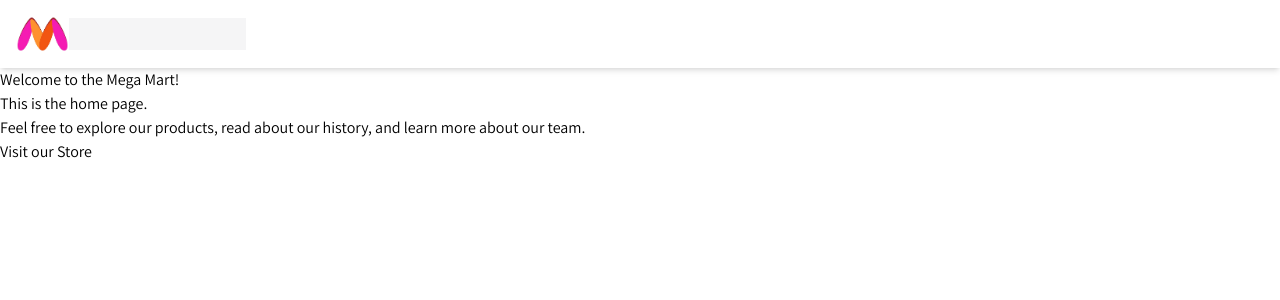
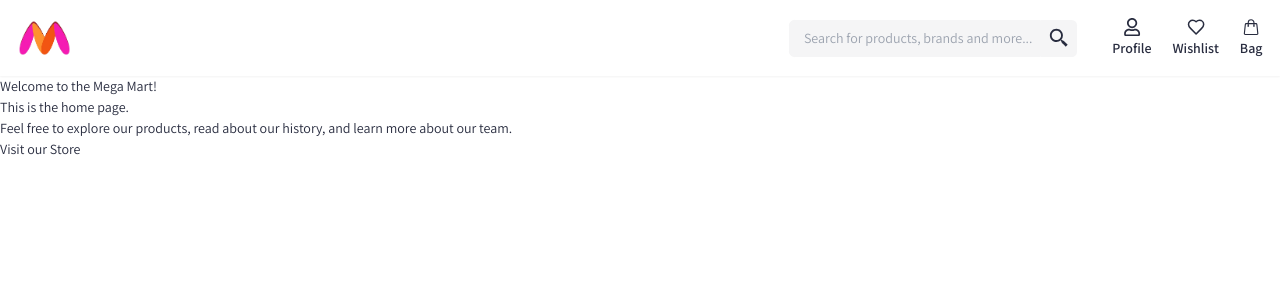
Before and after one commit to Siva-Tejaa/megamart-frontend, a React (Vite) app: page / in a window 1280 px wide. Shown: the top 300 px of the page. Built offline with nearby package versions, Linux system fonts and the light colour scheme.

Commit message:
header basic  navigation added

```diff
--- a/package.json
+++ b/package.json
@@ -11,6 +11,7 @@
   },
   "dependencies": {
     "@reduxjs/toolkit": "^2.2.6",
+    "classnames": "^2.5.1",
     "react": "^18.3.1",
     "react-dom": "^18.3.1",
     "react-icons": "^5.2.1",
--- a/src/App.css
+++ b/src/App.css
@@ -3,4 +3,7 @@
   padding: 0;
   box-sizing: border-box;
   font-family: "Assistant", sans-serif;
+  font-size: 14px;
+  color: #282c3f;
+  -webkit-font-smoothing: antialiased;
 }
--- a/src/App.jsx
+++ b/src/App.jsx
@@ -1,14 +1,19 @@
-import React from "react";
+import React, { Suspense } from "react";
 import "./App.css";
 
+//Fallback UI
+import FallbackUI from "./components/LoadingIndicator/FallbackUI";
+
 //Pages
-import HomePage from "./pages/HomePage";
+const HomePage = React.lazy(() => import("./pages/HomePage"));
 
 const App = () => {
   return (
-    <div>
-      <HomePage />
-    </div>
+    <Suspense fallback={<FallbackUI />}>
+      <div>
+        <HomePage />
+      </div>
+    </Suspense>
   );
 };
 
--- /dev/null
+++ b/src/assets/images/iconImports.jsx
@@ -0,0 +1,7 @@
+import { BiSearchAlt2 } from "react-icons/bi";
+
+import { FaRegUser } from "react-icons/fa";
+import { LuHeart } from "react-icons/lu";
+import { HiOutlineShoppingBag } from "react-icons/hi2";
+
+export { BiSearchAlt2, FaRegUser, LuHeart, HiOutlineShoppingBag };
--- a/src/assets/images/imageImports.jsx
+++ b/src/assets/images/imageImports.jsx
@@ -1,4 +1,4 @@
 //MEGA MART LOGO
 import MegaMartLogo from "./MegaMart.png";
 
-export const MegaMart = MegaMartLogo;
+export { MegaMartLogo };
--- a/src/components/Header.jsx
+++ b/src/components/Header.jsx
@@ -1,13 +1,68 @@
 import React from "react";
+import classNames from "classnames";
 
-import { MegaMart } from "../assets/images/imageImports.jsx";
+import { MegaMartLogo } from "../assets/images/imageImports.jsx";
+import { BiSearchAlt2 } from "../assets/images/iconImports.jsx";
+import { navItems, profileItems } from "../config/constants.jsx";
 
 const Header = () => {
   return (
-    <header className="bg-[#FFFFFF] p-4 shadow-md flex items-center">
-      <img src={MegaMart} alt="MegaMart Logo" className="w-[53px] h-[36px]" />
-      <div className="bg-[#F5F5F6]">
-        <input className="bg-[#F5F5F6] text-[#81858F] p-1" />
+    <header className="bg-[#FFFFFF] p-5 shadow-sm flex items-center justify-between">
+      <img
+        src={MegaMartLogo}
+        alt="MegaMart Logo"
+        className="w-[53px] h-[36px]"
+      />
+      <div className="flex items-center gap-10">
+        <div className=" flex items-center">
+          <input
+            type="text"
+            placeholder="Search for products, brands and more..."
+            className="bg-[#f5f5f6] outline-none leading-6 w-72 text-[#81858F] p-2 pl-4 border border-solid border-[#f5f5f6] rounded-l-md"
+          />
+          <button className="bg-[#F5F5F6] px-2 py-[7.4px] rounded-r-md text-[#717288]">
+            <BiSearchAlt2 style={{ fontSize: "1.6em", color: "#717288" }} />
+          </button>
+        </div>
+        <div className="flex items-center gap-6">
+          {navItems.map((nav) => (
+            <div
+              key={nav.id}
+              className={classNames(
+                "flex flex-col items-center gap-[2px] cursor-pointer",
+                nav.name === "Profile" && "group"
+              )}
+            >
+              {nav.icon}
+              <span
+                className={classNames(
+                  "font-semibold",
+                  nav.name === "Profile" && "hover:text-[#F51CB3]"
+                )}
+              >
+                {nav.name}
+              </span>
+              {nav.name === "Profile" && (
+                <nav className="hidden group-hover:flex w-[250px] flex-col gap-[6px] absolute z-10 top-[4.2rem] shadow-md p-4 bg-white">
+                  <span className="font-bold">Welcome</span>
+                  <span>To access account and manage orders</span>
+                  <button className="border border-solid border-[#F5F5F6] p-2 mb-4 font-bold text-[#F51CB3] hover:border-[#F51CB3]">
+                    LOGIN/SIGNUP
+                  </button>
+                  <hr className="mb-2" />
+                  {profileItems.map((profileItem) => (
+                    <span
+                      key={profileItem?.id}
+                      className="hover:font-semibold cursor-pointer"
+                    >
+                      {profileItem.name}
+                    </span>
+                  ))}
+                </nav>
+              )}
+            </div>
+          ))}
+        </div>
       </div>
     </header>
   );
--- /dev/null
+++ b/src/components/LoadingIndicator/FallbackUI.css
@@ -0,0 +1,25 @@
+/* HTML: <div class="loader"></div> */
+.loader {
+  width: 12px;
+  aspect-ratio: 1;
+  border-radius: 50%;
+  animation: l5 1s infinite linear alternate;
+}
+@keyframes l5 {
+  0% {
+    box-shadow: 20px 0 #f51cb3, -20px 0 #fe9130;
+    background: #f51cb3;
+  }
+  33% {
+    box-shadow: 20px 0 #fe9130, -20px 0 #f25512;
+    background: #fe9130;
+  }
+  66% {
+    box-shadow: 20px 0 #f25512, -20px 0 #f51cb3;
+    background: #f25512;
+  }
+  100% {
+    box-shadow: 20px 0 #f51cb3, -20px 0 #f51cb3;
+    background: #f51cb3;
+  }
+}
--- /dev/null
+++ b/src/components/LoadingIndicator/FallbackUI.jsx
@@ -0,0 +1,15 @@
+import React from "react";
+import "./FallbackUI.css";
+
+import { MegaMartLogo } from "../../assets/images/imageImports";
+
+const FallbackUI = () => {
+  return (
+    <div className="h-[100svh] flex flex-col items-center justify-center gap-3">
+      <img src={MegaMartLogo} alt="Mega Mart" className="w-[53px] h-[36px]" />
+      <div className="loader"></div>
+    </div>
+  );
+};
+
+export default FallbackUI;
--- /dev/null
+++ b/src/config/constants.jsx
@@ -0,0 +1,53 @@
+import {
+  FaRegUser,
+  LuHeart,
+  HiOutlineShoppingBag,
+} from "../assets/images/iconImports";
+
+//Nav Items
+export const navItems = [
+  {
+    id: 1,
+    name: "Profile",
+    icon: <FaRegUser style={{ fontSize: "1.3em" }} />,
+  },
+  {
+    id: 2,
+    name: "Wishlist",
+    icon: <LuHeart style={{ fontSize: "1.3em" }} />,
+  },
+  {
+    id: 3,
+    name: "Bag",
+    icon: <HiOutlineShoppingBag style={{ fontSize: "1.3em" }} />,
+  },
+];
+
+//Profile Items
+export const profileItems = [
+  {
+    id: 1,
+    name: "Orders",
+    link: "/my/orders",
+  },
+  {
+    id: 2,
+    name: "Wishlist",
+    link: "/my/wishlist",
+  },
+  {
+    id: 3,
+    name: "Gift Cards",
+    link: "/my/giftcards",
+  },
+  {
+    id: 4,
+    name: "Contact Us",
+    link: "/my/contactus",
+  },
+  {
+    id: 5,
+    name: "MegaMart Insider",
+    link: "/my/megamartinsider",
+  },
+];
```
Also changed, not shown: 1 other file (tests, documents, lock files or other folders).
